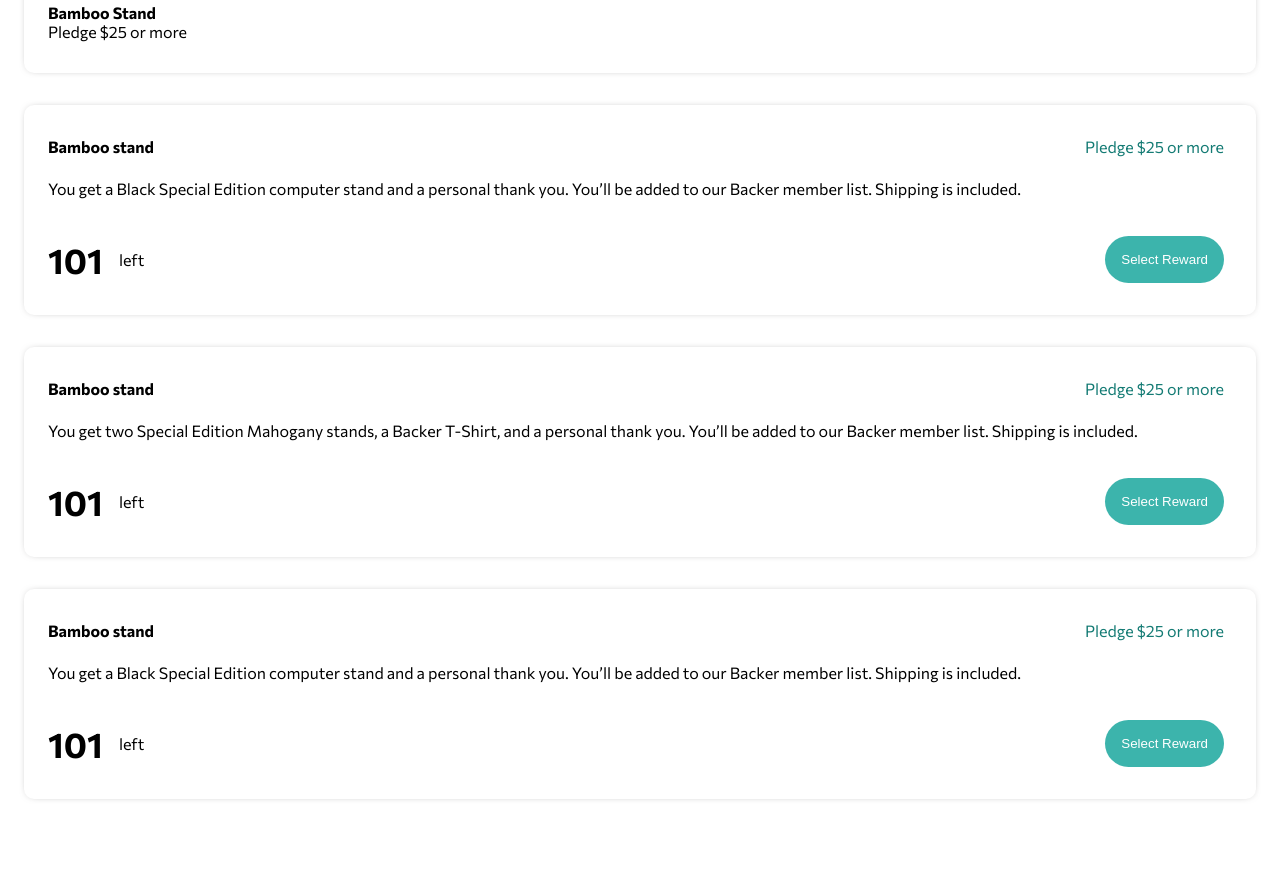
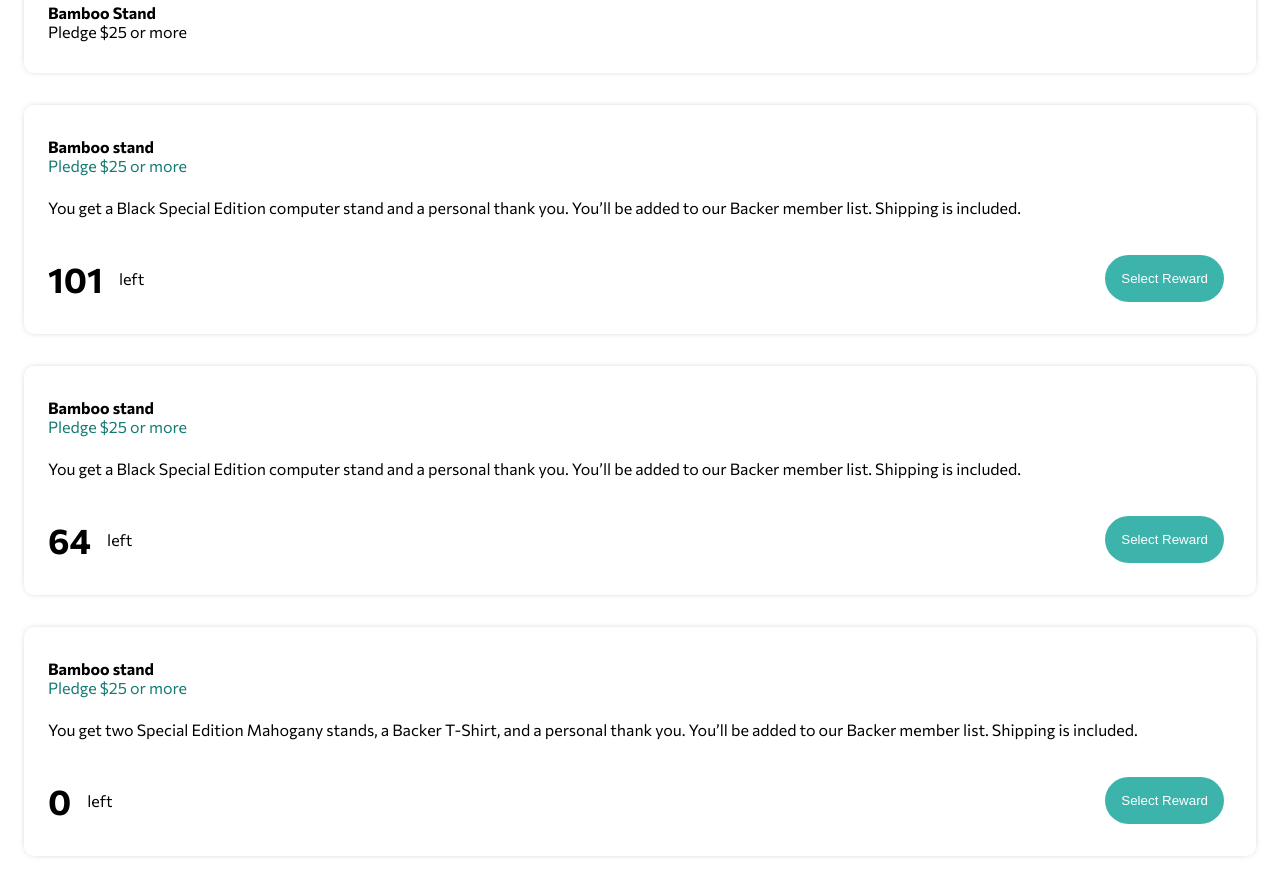
Before and after one commit to Jowwy02/Crowdfunding-Project-, a plain HTML site: page index.html in a window 1280 px wide. Shown: the part 570-1466 px from the top of the page. Before the commit the page ends 1433 px from the top, so only its background shows below. Drawn offline with Linux system fonts and the light colour scheme.

Commit message:
Add Reward number

```diff
--- a/index.html
+++ b/index.html
@@ -88,13 +88,14 @@
         </div>
         <div class="Reward-paragraph">
           <p>
-            You get two Special Edition Mahogany stands, a Backer T-Shirt, and a personal thank you. You’ll be added
-            to our Backer member list. Shipping is included.          </p>
+            You get a Black Special Edition computer stand and a personal thank you. You’ll be added to our Backer
+            member list. Shipping is included.
+           </p>
         </div>
        <div class="Reward-button">
           <div>
             <span class="Reward-count">
-              101
+              64
             </span>
             <span>left</span>
           </div>
@@ -114,14 +115,14 @@
         </div>
         <div class="Reward-paragraph">
           <p>
-            You get a Black Special Edition computer stand and a personal thank you. You’ll be added to our Backer
-            member list. Shipping is included.
-          </p>
+            You get two Special Edition Mahogany stands, a Backer T-Shirt, and a personal thank you. You’ll be added
+            to our Backer member list. Shipping is included.
+          </p>          </p>
         </div>
        <div class="Reward-button">
           <div>
             <span class="Reward-count">
-              101
+              0
             </span>
             <span>left</span>
           </div>
--- a/style.css
+++ b/style.css
@@ -98,6 +98,10 @@ body {
  .nav-links a {
     text-decoration: none;
  }
+
+    .Reward-pledge {
+        flex-direction: row;
+    }
 }
 
 .Reward-container {
@@ -107,6 +111,7 @@ body {
 
 .Reward-pledge {
     display: flex;
+    flex-direction: column;
     justify-content: space-between;
 }
 
```
